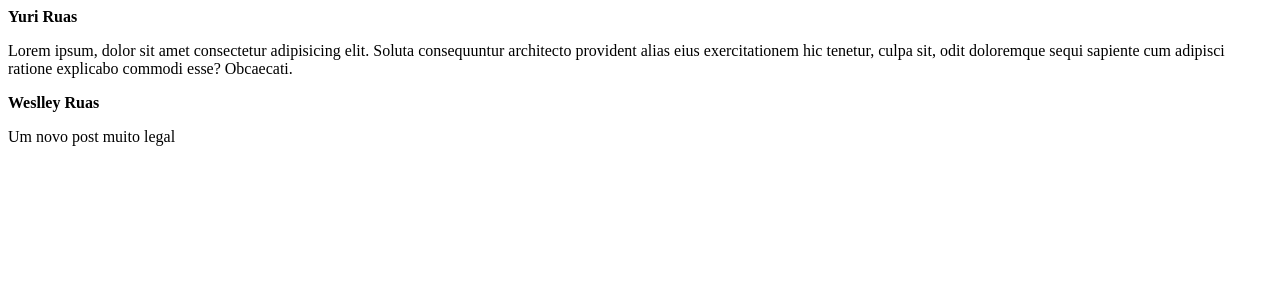
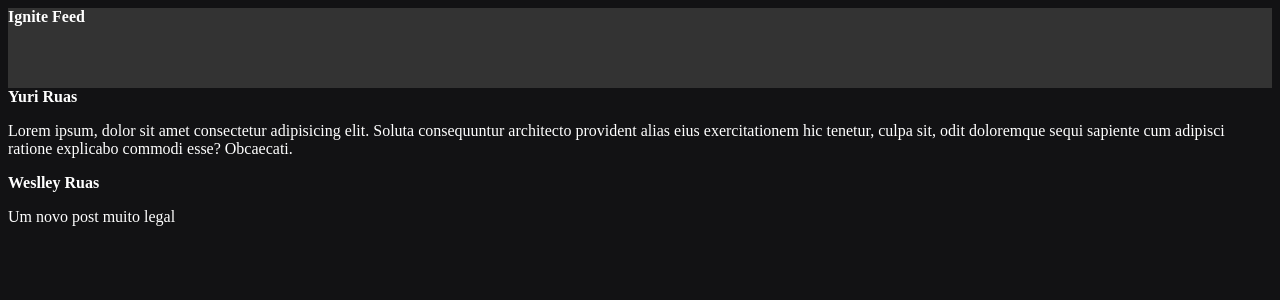
Before and after one commit to yuri-ruas/ignite-feed, a React (Vite) app: page / in a window 1280 px wide. Shown: the top 300 px of the page. Built offline with nearby package versions, Linux system fonts and the light colour scheme.

Commit message:
application structure: css modules

```diff
--- a/src/App.jsx
+++ b/src/App.jsx
@@ -1,8 +1,12 @@
 import { Post } from "./Post"
+import { Header } from "./components/Header"
+import './styles.css'
 
 export function App() {
   return (
     <div>
+      <Header />
+
       <Post
         author="Yuri Ruas"
         content="Lorem ipsum, dolor sit amet consectetur adipisicing elit. Soluta consequuntur architecto provident alias eius exercitationem hic tenetur, culpa sit, odit doloremque sequi sapiente cum adipisci ratione explicabo commodi esse? Obcaecati."
--- /dev/null
+++ b/src/components/Header.jsx
@@ -0,0 +1,9 @@
+import styles from './Header.module.css'
+
+export function Header() {
+  return (
+    <header className={styles.header}>
+      <strong>Ignite Feed</strong>
+    </header>
+  )
+}
--- /dev/null
+++ b/src/components/Header.module.css
@@ -0,0 +1,4 @@
+.header {
+  background: #333;
+  height: 80px;
+}
--- /dev/null
+++ b/src/styles.css
@@ -0,0 +1,4 @@
+body {
+  background: #121214;
+  color: #fff;
+}
```
